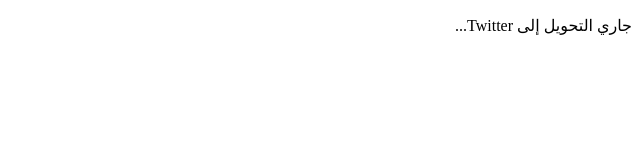
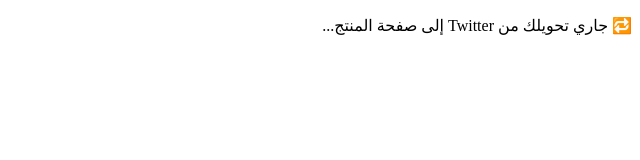
Before and after one commit to saldosari124-dotcom/rashm-links, a plain HTML site: page twitter.html in a window 1280 px wide. Shown: the whole page, without its empty margins (640-1280 px from the left). Drawn offline with Linux system fonts and the light colour scheme.

Commit message:
twitter.html

```diff
--- a/twitter.html
+++ b/twitter.html
@@ -2,8 +2,8 @@
 <html lang="ar" dir="rtl">
 <head>
   <meta charset="UTF-8">
-  <meta http-equiv="refresh" content="1; url=https://x.com/Techno200030">
-  <title>Redirecting to Twitter...</title>
+  <meta http-equiv="refresh" content="1; url=https://rashm.sa/كاميرا-سيارة-4k-wifi-ذكية/p1042238299?utm_source=twitter&utm_medium=social&utm_campaign=K166092455">
+  <title>جاري التحويل إلى المنتج...</title>
 
   <!-- Google Analytics -->
   <script async src="https://www.googletagmanager.com/gtag/js?id=G-ZNJ9WCD29X"></script>
@@ -15,6 +15,6 @@
   </script>
 </head>
 <body>
-  <p>جاري التحويل إلى Twitter...</p>
+  <p>🔁 جاري تحويلك من Twitter إلى صفحة المنتج...</p>
 </body>
 </html>
```
